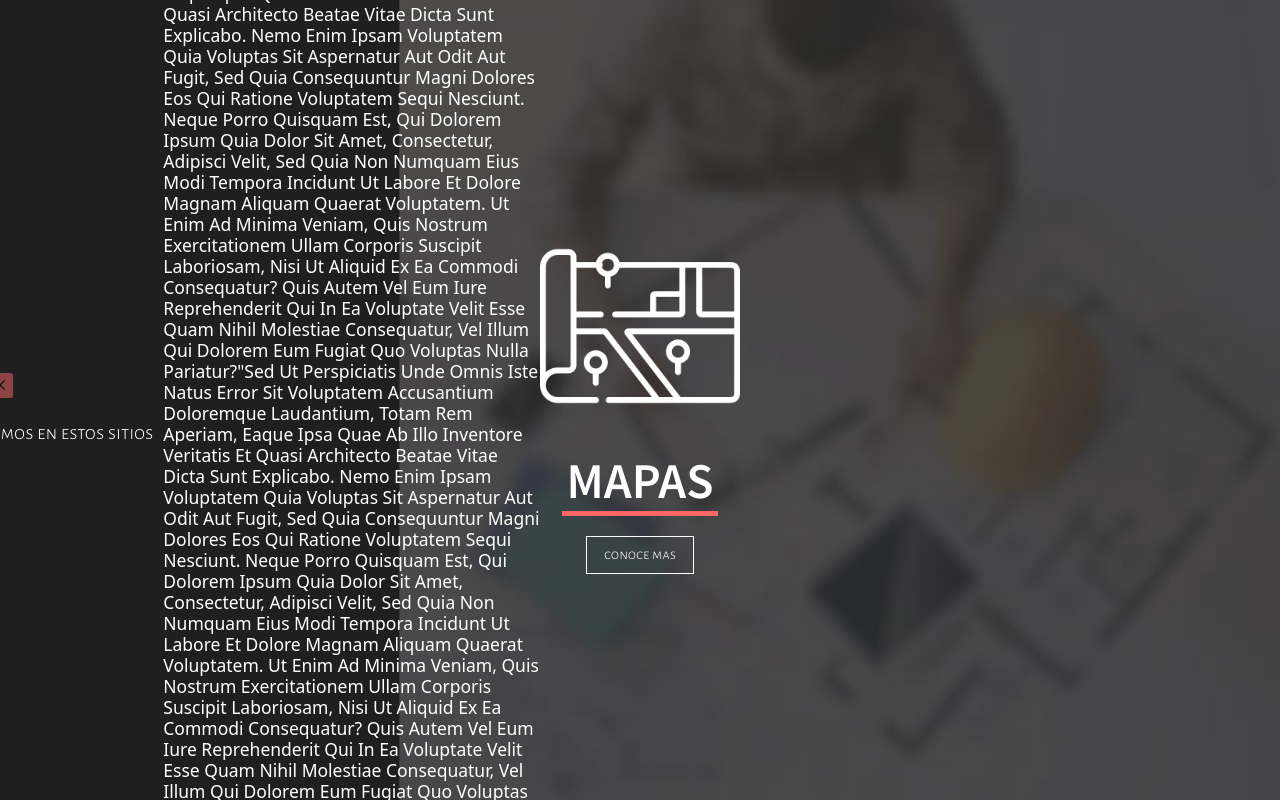
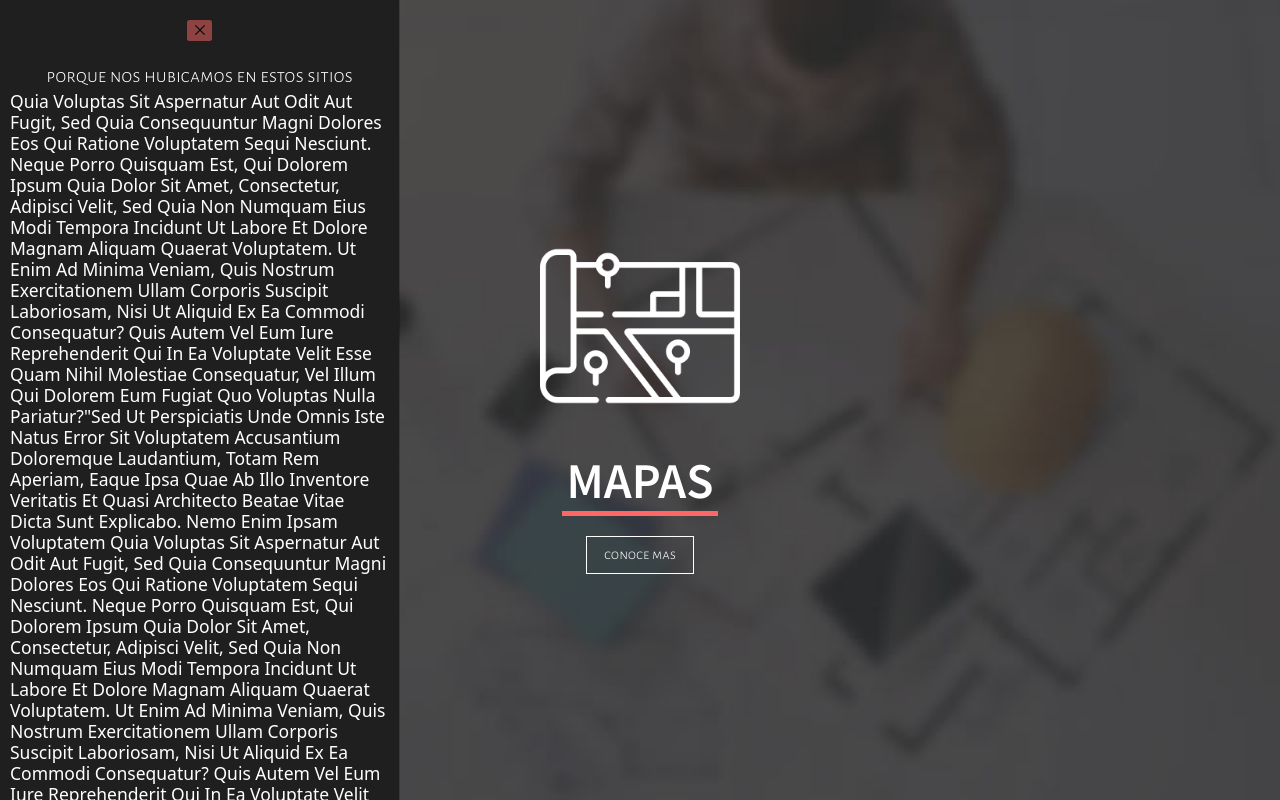
Before and after one commit to simonpine/Proyecto-de-Arquitectura, a website: page paginas/mapa.html in a window 1280 px wide. Both pictures are taken after a click on the button "conoce mas". Shown: the top 800 px of the page. Drawn offline with nearby package versions, Linux system fonts and the light colour scheme; files that its build step writes are made by us from their sources; files whose address does not match are found by name.

Commit message:
Arregle el problema de conoce mas de maps

```diff
--- a/paginas/mapa.html
+++ b/paginas/mapa.html
@@ -48,7 +48,7 @@
             <img src="../imagenes/logo(maps).png" alt="logo maps" class="logos_secundarios">
             <h1>mapas</h1>
             <button class="conoce_mas" type="button" data-bs-toggle="offcanvas" data-bs-target="#offcanvasScrolling" aria-controls="offcanvasScrolling">conoce mas</button>
-            <div class="offcanvas offcanvas-start negro" data-bs-scroll="true" data-bs-backdrop="false" tabindex="-1" id="offcanvasScrolling" aria-labelledby="offcanvasScrollingLabel">
+            <div class="flex-nowrap offcanvas offcanvas-start negro" data-bs-scroll="true" data-bs-backdrop="false" tabindex="-1" id="offcanvasScrolling" aria-labelledby="offcanvasScrollingLabel">
                 <button type="button" class="margin_top btn-close salmon cerrar" data-bs-dismiss="offcanvas" aria-label="Close"></button>
                 <h2 class="offcanvas-title margin_top" id="offcanvasScrollingLabel">Porque nos hubicamos en estos sitios</h2>
               <div class="offcanvas-body">
```
